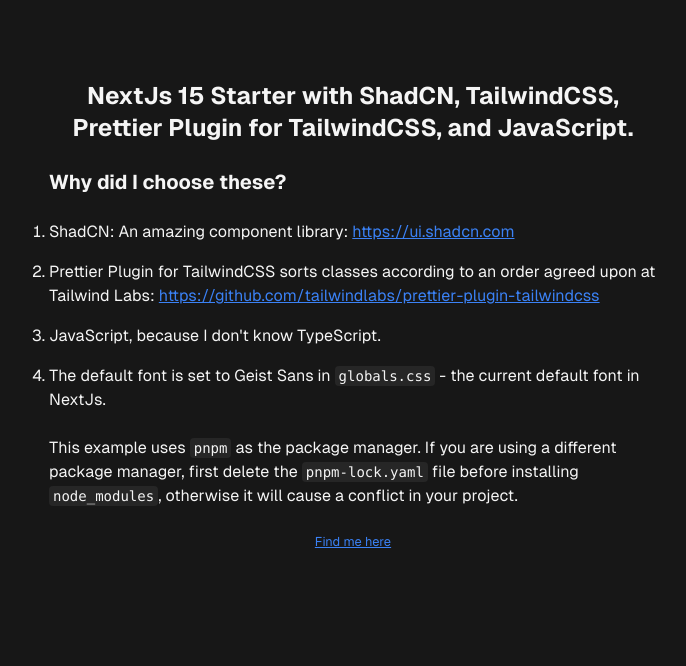
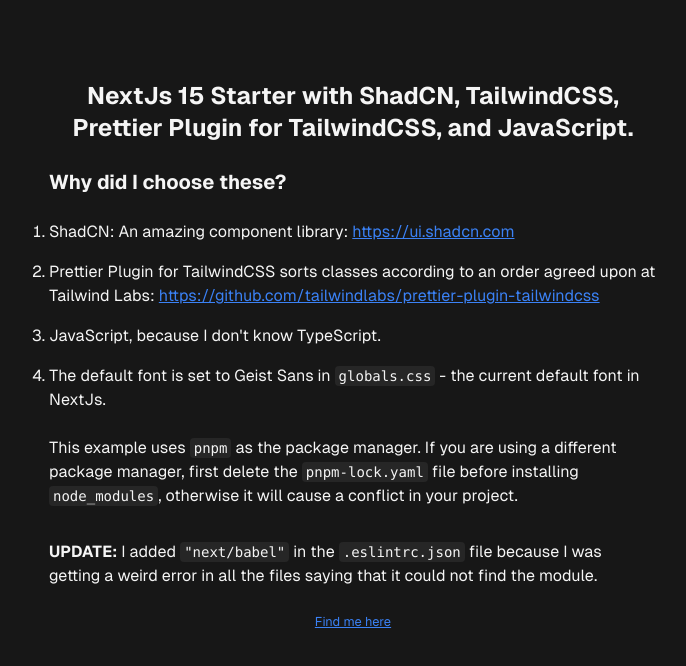
Before and after one commit to SankThomas/next15-starter, a Next.js app: page / in a window 1280 px wide. Shown: the top 666 px of the page, without its empty margins (287-973 px from the left). Built offline with nearby package versions, Linux system fonts and the light colour scheme.

Commit message:
update text

```diff
--- a/app/page.js
+++ b/app/page.js
@@ -62,6 +62,19 @@
           </code>
           , otherwise it will cause a conflict in your project.
         </p>
+
+        <p className="mt-8">
+          <strong>UPDATE:</strong> I added{" "}
+          <code className="rounded bg-neutral-800 px-1 py-0.5 text-sm">
+            "next/babel"
+          </code>{" "}
+          in the{" "}
+          <code className="rounded bg-neutral-800 px-1 py-0.5 text-sm">
+            .eslintrc.json
+          </code>{" "}
+          file because I was getting a weird error in all the files saying that
+          it could not find the module.
+        </p>
       </div>
 
       <small className="mt-8 block text-center">
```
